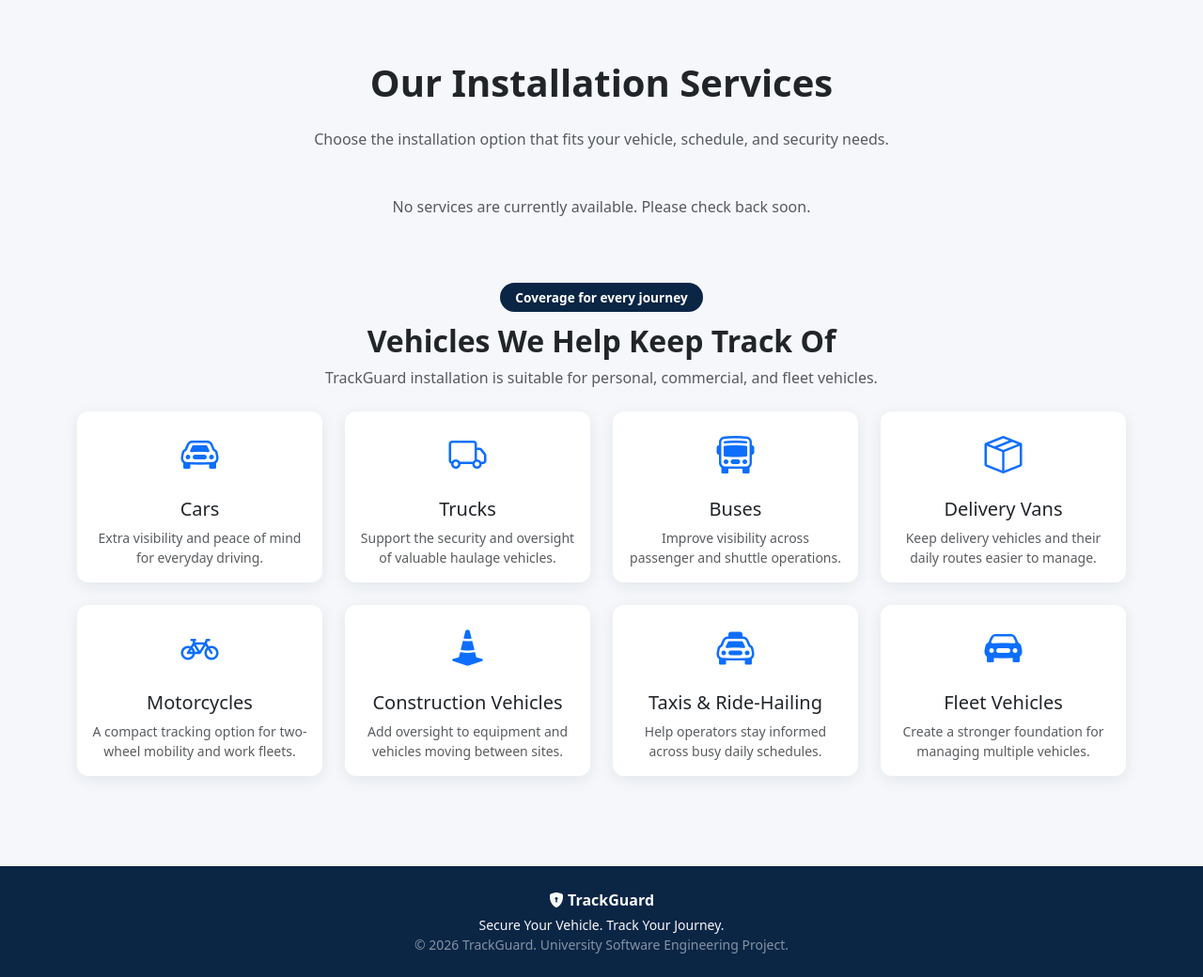
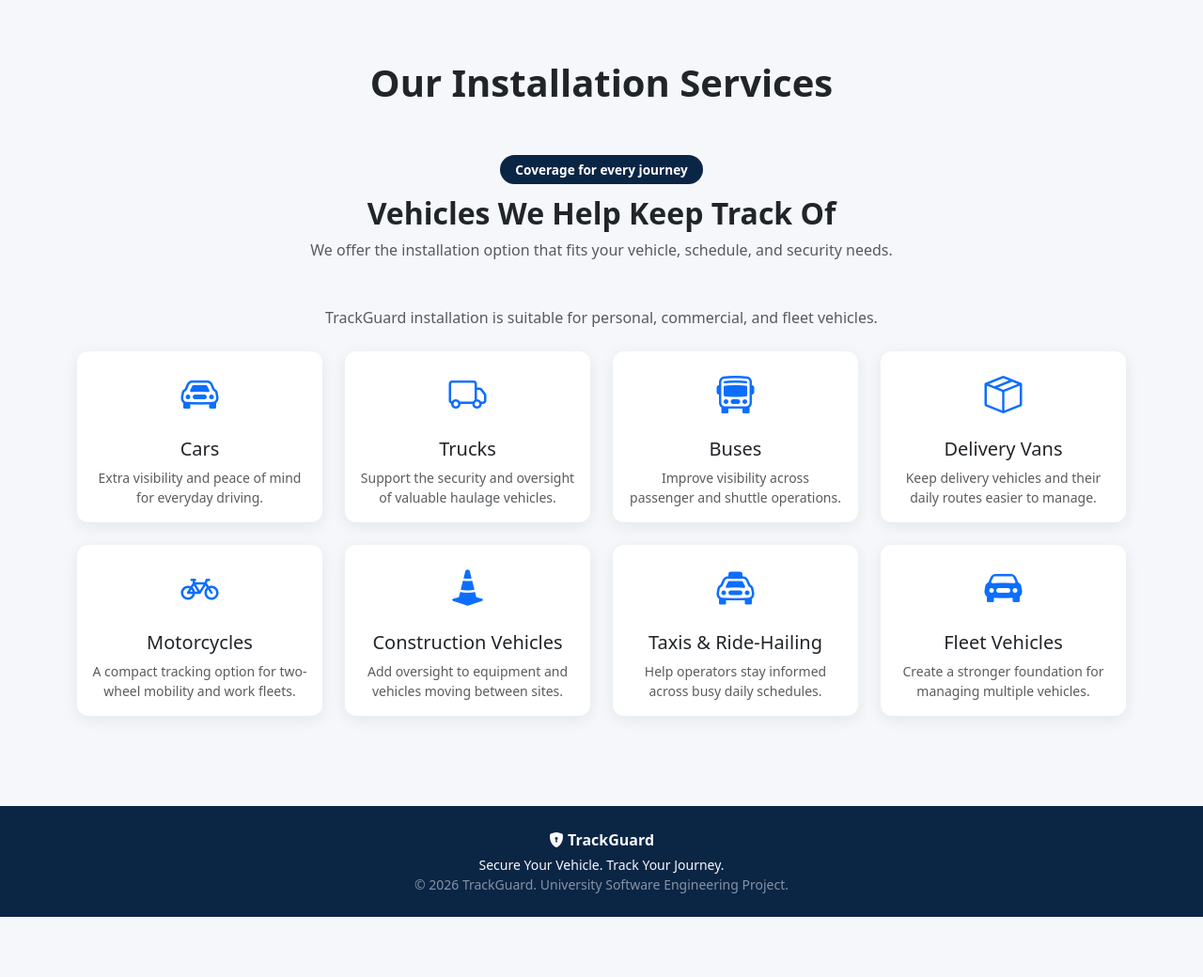
Before and after one commit to OsmondJnr/TrackGuard, a Django app: page /services/ in a window 1280 px wide. Shown: the part 56-1096 px from the top of the page at 94% size. After the commit the page ends 1032 px from the top, so only its background shows below. Run offline with Django 5.2, Linux system fonts and the light colour scheme; data that the repository does not hold is empty.

Commit message:
slight mod

```diff
--- a/bookings/templates/bookings/services.html
+++ b/bookings/templates/bookings/services.html
@@ -3,38 +3,12 @@
 {% block content %}
 <div class="container my-5">
   <h1 class="fw-bold mb-4 text-center">Our Installation Services</h1>
-  <p class="text-muted text-center mb-5">Choose the installation option that fits your vehicle, schedule, and security needs.</p>
-  <div class="row g-4">
-    {% for service in services %}
-    <div class="col-md-4">
-      <div class="card tg-card h-100">
-        <div class="card-body d-flex flex-column">
-          <div class="mb-3">
-            <i class="bi bi-shield-check fs-2 text-primary"></i>
-            <span class="badge bg-light text-dark ms-2">Professional installation</span>
-          </div>
-          <h5 class="card-title">{{ service.name }}</h5>
-          <p class="card-text text-muted flex-grow-1">{{ service.description }}</p>
-          <ul class="list-unstyled small text-muted mb-3">
-            <li><i class="bi bi-check2 text-success me-1"></i>Vehicle-specific installation guidance</li>
-            <li><i class="bi bi-check2 text-success me-1"></i>Booking confirmation and status updates</li>
-            <li><i class="bi bi-check2 text-success me-1"></i>Clear service duration and pricing</li>
-          </ul>
-          <p class="mb-1"><strong>Price:</strong> ₦{{ service.price }}</p>
-          <p class="mb-3"><strong>Duration:</strong> {{ service.estimated_duration_minutes }} minutes</p>
-          <a href="{% url 'bookings:book_step1_service' %}" class="btn btn-accent mt-auto">Book This Service</a>
-        </div>
-      </div>
-    </div>
-    {% empty %}
-    <p class="text-muted text-center">No services are currently available. Please check back soon.</p>
-    {% endfor %}
-  </div>
 
   <section class="mt-5 pt-2">
     <div class="text-center mb-4">
       <span class="step-pill active">Coverage for every journey</span>
       <h2 class="fw-bold mt-3">Vehicles We Help Keep Track Of</h2>
+      <p class="text-muted text-center mb-5">We offer the installation option that fits your vehicle, schedule, and security needs.</p>
       <p class="text-muted mb-0">TrackGuard installation is suitable for personal, commercial, and fleet vehicles.</p>
     </div>
     <div class="row g-4">
```
